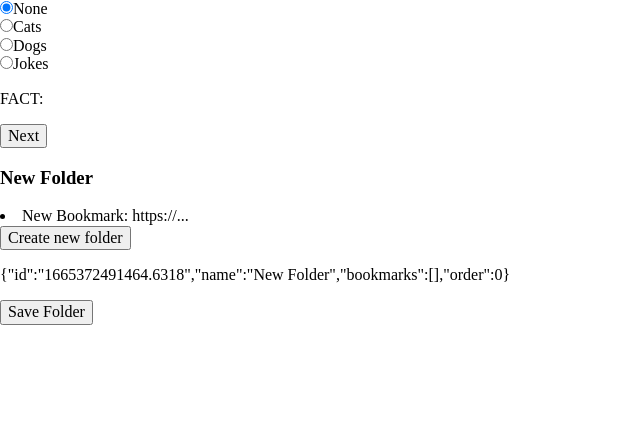
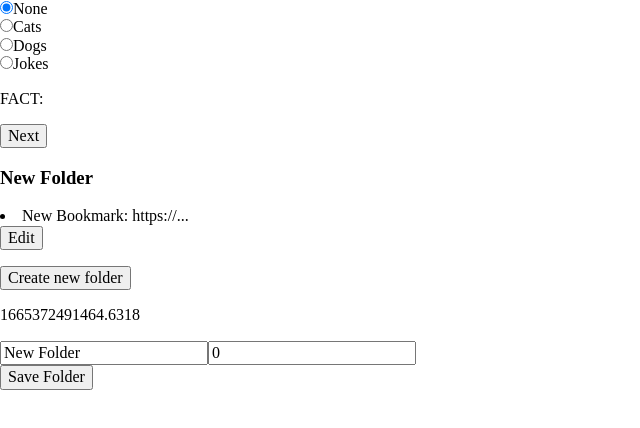
Before and after one commit to evirunurm/startpage-react, a React (Vite) app: page / in a window 1280 px wide. Both pictures are taken after a click on the button "Create new folder". Shown: the top 428 px of the page, without its empty margins (0-640 px from the left). Built offline with nearby package versions, Linux system fonts and the light colour scheme.

Commit message:
Folders are now updating thei info

```diff
--- a/src/domain/interactors/bookmarks/bookmarksUseCase.tsx
+++ b/src/domain/interactors/bookmarks/bookmarksUseCase.tsx
@@ -50,9 +50,18 @@ export default class BookmarksUseCase {
 		const bookmarks : IBookmarkContainer | undefined  = this.localStorageRepository.getBookmarks();
 		console.log(bookmarks)
 		if (bookmarks) {
-			bookmarks.bookmarkFolders.push(bookmarkFolder);
-			this.localStorageRepository.saveBookmarks(bookmarks);
-			this.bookmarksHolder.onBookmarksChanged(bookmarks);
+			const folder = bookmarks.bookmarkFolders.find(folder => folder.id === bookmarkFolder.id);
+			if (folder) {
+				folder.bookmarks = bookmarkFolder.bookmarks;
+				folder.name = bookmarkFolder.name;
+				folder.order = bookmarkFolder.order;
+				this.localStorageRepository.saveBookmarks(bookmarks);
+			} else {
+				bookmarks.bookmarkFolders.push(bookmarkFolder);
+				this.localStorageRepository.saveBookmarks(bookmarks);
+				this.bookmarksHolder.onBookmarksChanged(bookmarks);
+			}
+
 		}
 	}
 
--- a/src/presentation/view-model/bookmarks/BookmarksViewModel.tsx
+++ b/src/presentation/view-model/bookmarks/BookmarksViewModel.tsx
@@ -12,6 +12,7 @@ import IBookmarkFolder from "../../../domain/entity/bookmarks/structures/IBookma
 export default class BookmarksViewModel extends BaseViewModel implements IBookmarksViewModel, IBookmarksListener {
 	public bookmarks: IBookmarkContainer | undefined;
 	public bookmarkFolderEditorOpen: boolean;
+	public bookmarkFolderIdEditing?: string;
 
 	public bookmarksUseCase: BookmarksUseCase;
 	public bookmarksHolder: BookmarksHolder;
@@ -35,8 +36,9 @@ export default class BookmarksViewModel extends BaseViewModel implements IBookma
 		return this.bookmarksUseCase.getBookmarkFolderByID(id);
 	}
 
-	onOpenFolderCreatorClick(): void {
+	onOpenFolderCreatorClick(folderId?: string): void {
 		this.bookmarkFolderEditorOpen = true;
+		this.bookmarkFolderIdEditing = folderId;
 		this.notifyViewAboutChanges();
 	}
 
--- a/src/presentation/view-model/bookmarks/IBookmarksViewModel.tsx
+++ b/src/presentation/view-model/bookmarks/IBookmarksViewModel.tsx
@@ -5,8 +5,9 @@ import IBaseViewModel from "../IBaseViewModel";
 export default interface IBookmarksViewModel extends IBaseViewModel {
     bookmarks?: IBookmarkContainer;
     bookmarkFolderEditorOpen: boolean;
+    bookmarkFolderIdEditing?: string;
 
-    onOpenFolderCreatorClick(): void;
+    onOpenFolderCreatorClick(folderId?: string): void;
     onCreateFolderClick(bookmarkFolder: BookmarkFolder): void;
     getFolderByID(id: string): BookmarkFolder | undefined ;
 }
--- a/src/presentation/view/components/bookmarks/bookmarks-container/bookmarks-container.tsx
+++ b/src/presentation/view/components/bookmarks/bookmarks-container/bookmarks-container.tsx
@@ -4,7 +4,7 @@ import { Button } from "../../button/button";
 import IBookmarkContainer from "../../../../../domain/entity/bookmarks/structures/IBookmarkContainer";
 import IBookmarksViewModel from "../../../../view-model/bookmarks/IBookmarksViewModel";
 import IBookmarkFolder from "../../../../../domain/entity/bookmarks/structures/IBookmarkFolder";
-import BookmarksFolderEditorComponent from "../folder-creator/bookmarks-folder-creator";
+import BookmarksFolderEditorComponent from "../folder-editor/bookmarks-folder-editor";
 import BookmarksFolder from "../bookmarks-folder/bookmarks-folder";
 
 export interface BookmarksContainerProps {
@@ -14,6 +14,7 @@ export interface BookmarksContainerProps {
 export interface BookmarksContainerState {
 	bookmarks?: IBookmarkContainer;
 	bookmarkFolderEditorOpen: boolean;
+	bookmarkFolderIdEditing?: string;
 }
 
 export default class BookmarksContainer extends React.Component<BookmarksContainerProps, BookmarksContainerState>
@@ -29,6 +30,7 @@ export default class BookmarksContainer extends React.Component<BookmarksContain
 	this.state = {
 		bookmarks: bookmarksViewModel.bookmarks,
 		bookmarkFolderEditorOpen: this.bookmarksViewModel.bookmarkFolderEditorOpen,
+		bookmarkFolderIdEditing: this.bookmarksViewModel.bookmarkFolderIdEditing
 	};
   }
 
@@ -44,14 +46,16 @@ export default class BookmarksContainer extends React.Component<BookmarksContain
 	this.setState(
 	{
 		bookmarks: this.bookmarksViewModel.bookmarks,
-		bookmarkFolderEditorOpen: this.bookmarksViewModel.bookmarkFolderEditorOpen
+		bookmarkFolderEditorOpen: this.bookmarksViewModel.bookmarkFolderEditorOpen,
+		bookmarkFolderIdEditing: this.bookmarksViewModel.bookmarkFolderIdEditing,
 	});
   }
 
   public render(): JSX.Element {
 	const {
 		bookmarks,
-		bookmarkFolderEditorOpen
+		bookmarkFolderEditorOpen,
+		bookmarkFolderIdEditing
 	} = this.state;
 
 	return (
@@ -66,12 +70,14 @@ export default class BookmarksContainer extends React.Component<BookmarksContain
 			))
 			: null
 		}
+		<p>{bookmarkFolderIdEditing}</p>
 		<Button label="Create new folder" onClick={(): void => this.bookmarksViewModel.onOpenFolderCreatorClick()} />
 		{
 			bookmarkFolderEditorOpen ?
 			<BookmarksFolderEditorComponent
-				bookmarksViewModel={this.bookmarksViewModel}>
-			</BookmarksFolderEditorComponent>
+				bookmarksViewModel={this.bookmarksViewModel}
+				bookmarkFolderID={bookmarkFolderIdEditing}
+			/>
 			: null
 		}
 	</>
--- a/src/presentation/view/components/bookmarks/bookmarks-folder/bookmarks-folder.tsx
+++ b/src/presentation/view/components/bookmarks/bookmarks-folder/bookmarks-folder.tsx
@@ -3,15 +3,14 @@ import IBaseView from "../../../BaseView";
 import IBookmarksViewModel from "../../../../view-model/bookmarks/IBookmarksViewModel";
 import BookmarkFolder from "../../../../../domain/entity/bookmarks/models/BookmarkFolder";
 import IBookmark from "../../../../../domain/entity/bookmarks/structures/IBookmark";
+import { Button } from "../../button/button";
 
 export interface BookmarksFolderProps {
 	bookmarksViewModel: IBookmarksViewModel;
 	bookmarksFolder: BookmarkFolder;
 }
 
-export interface BookmarksFolderState {
-	// bookmarksFolder: BookmarksFolder;
-}
+export interface BookmarksFolderState {}
 
 export default class BookmarksFolder extends React.Component<BookmarksFolderProps, BookmarksFolderState>
   implements IBaseView {
@@ -24,10 +23,6 @@ export default class BookmarksFolder extends React.Component<BookmarksFolderProp
 	const { bookmarksViewModel, bookmarksFolder } = this.props;
 	this.bookmarksViewModel = bookmarksViewModel;
 	this.bookmarksFolder = bookmarksFolder;
-
-	// this.state = {
-	// 	bookmarksFolder: bookmarksFolder
-	// };
   }
 
   public componentDidMount(): void {
@@ -39,10 +34,7 @@ export default class BookmarksFolder extends React.Component<BookmarksFolderProp
   }
 
   public onViewModelChanged(): void {
-	this.setState(
-	{
-		// bookmarksFolder: this.bookmarksViewModel.bookmarks,
-	});
+	this.setState({});
   }
 
   public render(): JSX.Element {
@@ -55,6 +47,11 @@ export default class BookmarksFolder extends React.Component<BookmarksFolderProp
 					<li key={index}>{bookmark.name}: {bookmark.url}</li>
 				))
 			}
+			<Button
+				label="Edit"
+				onClick={(): void => this.bookmarksViewModel.onOpenFolderCreatorClick(this.bookmarksFolder.id)}
+			/>
+
 		</div>
 	</>
 	);
--- a/src/presentation/view/components/bookmarks/folder-creator/bookmarks-folder-creator.tsx
+++ /dev/null
@@ -1,71 +0,0 @@
-import React from "react";
-import IBaseView from "../../../BaseView";
-import IBookmarksViewModel from "../../../../view-model/bookmarks/IBookmarksViewModel";
-import IBookmarkFolder from "../../../../../domain/entity/bookmarks/structures/IBookmarkFolder";
-import BookmarkFolder from "../../../../../domain/entity/bookmarks/models/BookmarkFolder";
-import { Button } from "../../button/button";
-
-export interface BookmarksFolderEditorComponentProps {
-	bookmarksViewModel: IBookmarksViewModel;
-	bookmarkFolderID?: string;
-}
-
-export interface BookmarksFolderEditorComponentState {
-	bookmarkFolder: IBookmarkFolder;
-}
-
-export default class BookmarksFolderEditorComponent extends React.Component<BookmarksFolderEditorComponentProps, BookmarksFolderEditorComponentState>
-  implements IBaseView {
-  private bookmarksViewModel: IBookmarksViewModel;
-  private bookmarkFolderID?: string;
-
-  public constructor(props: BookmarksFolderEditorComponentProps) {
-	super(props);
-	const { bookmarksViewModel, bookmarkFolderID } = this.props;
-	this.bookmarksViewModel = bookmarksViewModel;
-	let bookmarkFolder: BookmarkFolder | undefined;
-	if (bookmarkFolderID) {
-		bookmarkFolder = bookmarksViewModel.getFolderByID(bookmarkFolderID);
-	}
-	if (!bookmarkFolder) {
-		bookmarkFolder = new BookmarkFolder();
-	}
-
-	this.bookmarkFolderID = bookmarkFolderID;
-	this.bookmarksViewModel = bookmarksViewModel;
-
-	this.state = {
-		bookmarkFolder: bookmarkFolder
-	};
-  }
-
-  public componentDidMount(): void {
-	this.bookmarksViewModel.attachView(this);
-  }
-
-  public componentWillUnmount(): void {
-	this.bookmarksViewModel.detachView(this);
-  }
-
-  public onViewModelChanged(): void {
-	this.setState({});
-  }
-
-  public render(): JSX.Element {
-	const {
-		bookmarkFolder
-	} = this.state;
-
-	return (
-	<>
-		<p>{JSON.stringify(bookmarkFolder)}</p>
-		<Button
-			label="Save Folder"
-			onClick={(): void => this.bookmarksViewModel.onCreateFolderClick(bookmarkFolder)}
-		>
-
-		</Button>
-	</>
-	);
-  }
-}
--- /dev/null
+++ b/src/presentation/view/components/bookmarks/folder-editor/bookmarks-folder-editor.tsx
@@ -0,0 +1,98 @@
+import React from "react";
+import IBaseView from "../../../BaseView";
+import IBookmarksViewModel from "../../../../view-model/bookmarks/IBookmarksViewModel";
+import IBookmarkFolder from "../../../../../domain/entity/bookmarks/structures/IBookmarkFolder";
+import BookmarkFolder from "../../../../../domain/entity/bookmarks/models/BookmarkFolder";
+import { Button } from "../../button/button";
+
+export interface BookmarksFolderEditorComponentProps {
+	bookmarksViewModel: IBookmarksViewModel;
+	bookmarkFolderID?: string;
+}
+
+export interface BookmarksFolderEditorComponentState {
+	bookmarkFolder: IBookmarkFolder;
+}
+
+export default class BookmarksFolderEditorComponent
+	extends React.Component<
+		BookmarksFolderEditorComponentProps,
+		BookmarksFolderEditorComponentState
+	>
+	implements IBaseView
+{
+	private bookmarksViewModel: IBookmarksViewModel;
+	private bookmarkFolderID: string;
+
+	public constructor(props: BookmarksFolderEditorComponentProps) {
+		super(props);
+		const { bookmarksViewModel, bookmarkFolderID } = this.props;
+		this.bookmarksViewModel = bookmarksViewModel;
+		let bookmarkFolder: BookmarkFolder | undefined;
+		if (bookmarkFolderID) {
+			bookmarkFolder = bookmarksViewModel.getFolderByID(bookmarkFolderID);
+		}
+		if (!bookmarkFolder) {
+			bookmarkFolder = new BookmarkFolder();
+		}
+		this.bookmarkFolderID = bookmarkFolder.id;
+
+		this.state = {
+			bookmarkFolder: bookmarkFolder,
+		};
+	}
+
+	public componentDidMount(): void {
+		this.bookmarksViewModel.attachView(this);
+	}
+
+	public componentWillUnmount(): void {
+		this.bookmarksViewModel.detachView(this);
+	}
+
+	public onViewModelChanged(): void {
+		this.setState(
+			{
+				bookmarkFolder: this.bookmarksViewModel.getFolderByID(this.bookmarkFolderID) ?? new BookmarkFolder()
+			}
+		);
+	}
+
+	handleNameChange = (event: React.ChangeEvent<HTMLInputElement>) => {
+		const { bookmarkFolder } = this.state;
+		const updatedFolder = { ...bookmarkFolder, name: event.target.value };
+		this.setState({ bookmarkFolder: updatedFolder });
+	};
+
+	// handleBookmarksChange = (event: React.ChangeEvent<HTMLInputElement>) => {
+	// 	// Update bookmarks array based on user input
+	// };
+
+	handleOrderChange = (event: React.ChangeEvent<HTMLInputElement>) => {
+		const { bookmarkFolder } = this.state;
+		const updatedFolder = { ...bookmarkFolder, order: parseInt(event.target.value) };
+		this.setState({ bookmarkFolder: updatedFolder });
+	};
+
+	public render(): JSX.Element {
+		const { bookmarkFolder } = this.state;
+
+		return (
+			<>
+				<p>{this.bookmarkFolderID}</p>
+				<section>
+					<input type="text" value={bookmarkFolder.name} onChange={this.handleNameChange} />
+					<input type="number" value={bookmarkFolder.order.toString()} onChange={this.handleOrderChange} />
+				</section>
+				<Button
+					label="Save Folder"
+					onClick={(): void =>
+						this.bookmarksViewModel.onCreateFolderClick(
+							bookmarkFolder
+						)
+					}
+				></Button>
+			</>
+		);
+	}
+}
```
